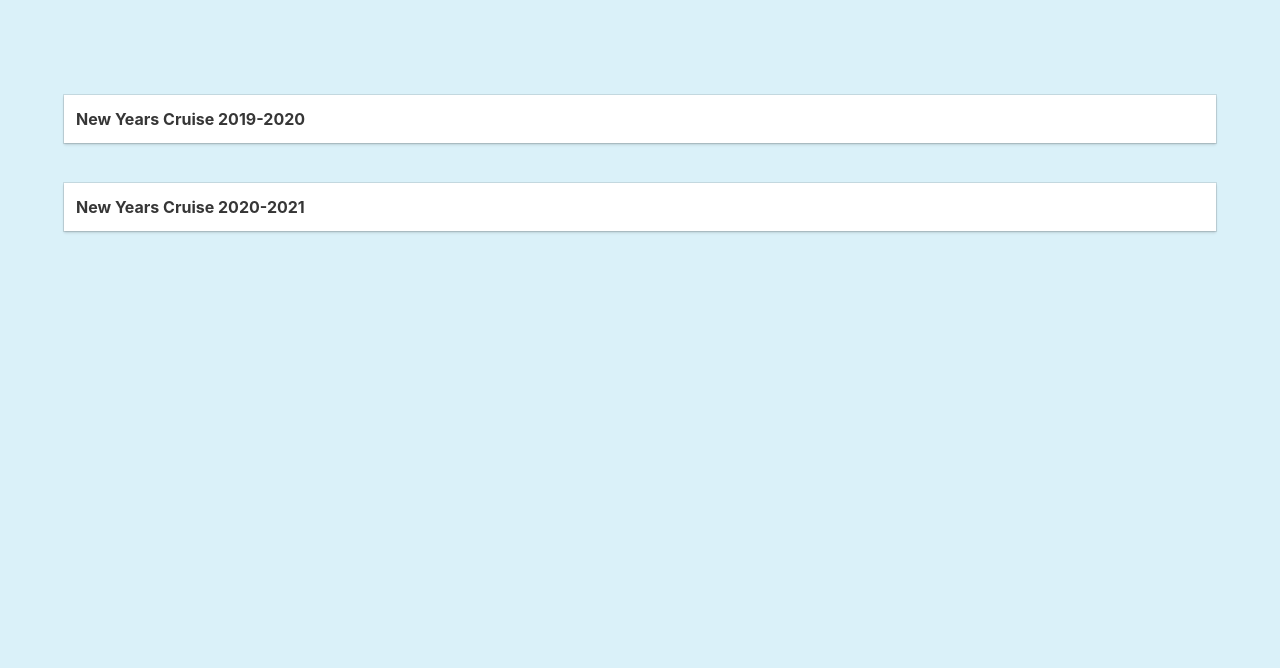
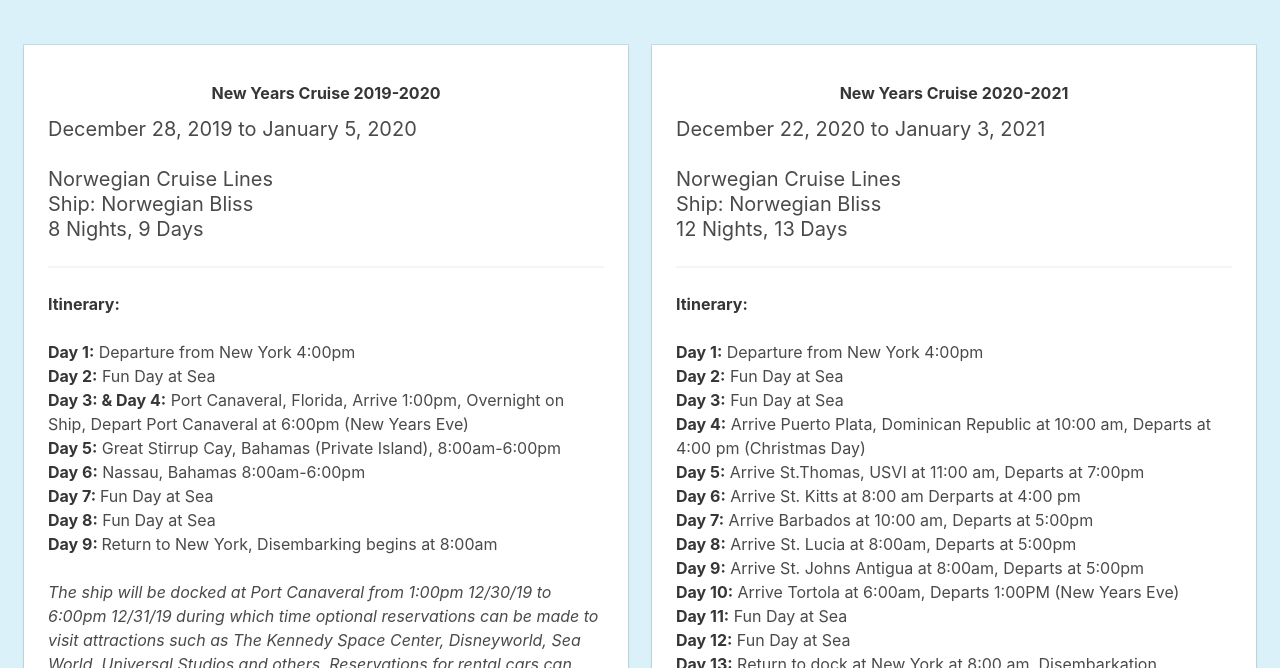
Before and after one commit to thelightsites/HorizonsTravel, a plain HTML site: page trips.html in a window 1280 px wide. Shown: the part 132-800 px from the top of the page. Drawn offline with nearby package versions, Linux system fonts and the light colour scheme.

Commit message:
changed trips page back to desktop cards
trips page switched back to desktop cards. Mobile drop-down cards update coming soon.

```diff
--- a/css/styles.css
+++ b/css/styles.css
@@ -66,7 +66,7 @@ body {
   top: 50px;
 }
 
-.consult1 {
+#consult1 {
   color: white;
   font-size: 40px;
   text-shadow: 5px 5px black;
--- a/trips.html
+++ b/trips.html
@@ -77,17 +77,17 @@
     <h1>Upcoming Trips</h1>
   </div>
 
-  <section class="section">
-	<div class="container">
-		<div class="card is-fullwidth">
-			<header class="card-header">
-				<p class="card-header-title">New Years Cruise 2019-2020</p>
-				<a class="card-header-icon card-toggle">
-					<i class="fa fa-angle-down"></i>
-				</a>
-			</header>
-			<div class="card-content is-hidden">
-				<div class="content">
+  <section id="trips" class="section">
+
+    <div class="columns">
+      <div class="column is-half">
+        <div class="card">
+          <div class="card-content">
+            <h1 class="card-header-title is-centered">
+              New Years Cruise 2019-2020
+            </h1>
+
+            <p class="subtitle">
               December 28, 2019 to January 5, 2020 <br>
               <br>
               Norwegian Cruise Lines <br>
@@ -121,19 +121,19 @@
                   Mini Suites- from <strong>$4795.76</strong> for two persons<br>
                   Studio Cabins (One Person Cabin) - Upon Request, if available, fare TBA<br></strong>
               </em>
+            </p>
           </div>
         </div>
       </div>
 
-		<div class="card is-fullwidth">
-			<header class="card-header">
-				<p class="card-header-title">New Years Cruise 2020-2021</p>
-				<a class="card-header-icon card-toggle">
-					<i class="fa fa-angle-down"></i>
-				</a>
-			</header>
-			<div class="card-content is-hidden">
-				<div class="content">
+      <div class="column">
+        <div class="card">
+          <div class="card-content">
+            <h1 class="card-header-title is-centered">
+              New Years Cruise 2020-2021
+            </h1>
+
+            <p class="subtitle">
               December 22, 2020 to January 3, 2021 <br>
               <br>
               Norwegian Cruise Lines <br>
@@ -165,6 +165,11 @@
               Cruise bookings will be given a per cabin Special Bonus, Bonus TBA at time of Booking. <br>
               <strong>Cabin Fares from $2526.00 per person </strong><br>Call for cabin category rates/further details <br>
               3rd & 4th guest fares available <br></strong>
+
+
+
+
+            </p>
           </div>
         </div>
       </div>
```
Also changed, not shown: index.html (+1 -1 lines). Lines whose indentation alone changed are shown as unchanged.
